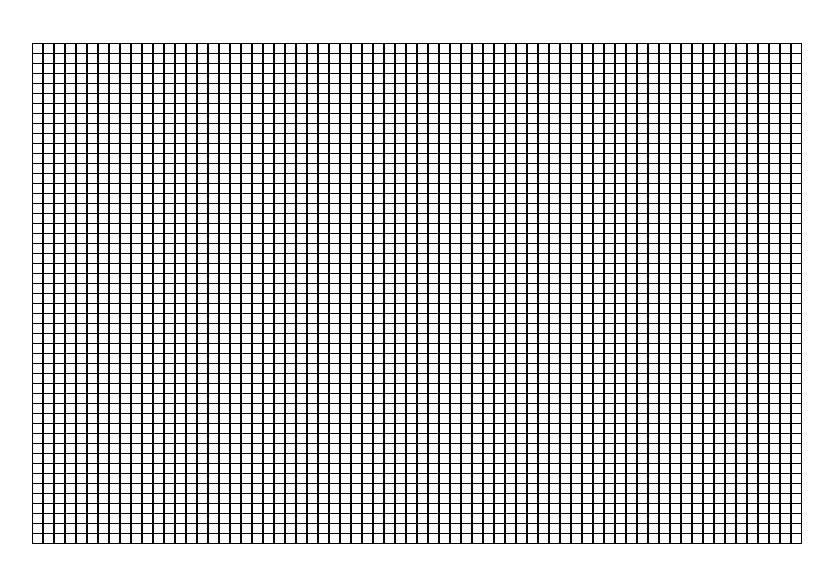
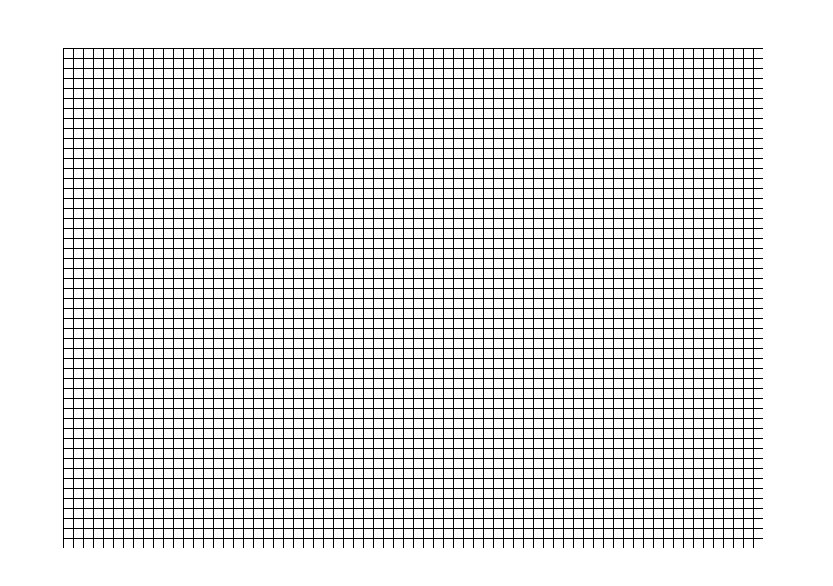
Before and after one commit to hamzicabdulah/game-of-life, a React (Create React App) app: page / in a window 1280 px wide. Shown: the top 586 px of the page, without its empty margins (223-1056 px from the left). Built offline with nearby package versions, Linux system fonts and the light colour scheme.

Commit message:
Added classes to cells and small adjustments to table

```diff
--- a/src/App.css
+++ b/src/App.css
@@ -1,8 +1,6 @@
 .App {
+  width: 709px;
   text-align: center;
   margin: 3em auto 3em;
   padding: 0;
 }
-.Row {
-  margin: -.5em 0;
-}
--- a/src/App.js
+++ b/src/App.js
@@ -10,12 +10,8 @@ class App extends Component {
   render() {
     return (
       <div className="App">
-        {this.state.cellsArr.map((row) =>
-					<div className="Row">
-            {row.map((cell) =>
-              <Cell />
-            )}
-          </div>
+        {this.state.cellsArr.map((cell) =>
+          <Cell number={cell}/>
 				)}
       </div>
     );
@@ -24,14 +20,11 @@ class App extends Component {
 
 function generateArray(columns, rows) {
   let cellsArr = [];
-  for (var row = 1; row <= rows; row++) {
-    cellsArr.push([]);
+  let totalCells = columns * rows;
+
+  for (var cell = 1; cell <= totalCells; cell++) {
+    cellsArr.push(cell);
   }
-  cellsArr.forEach((row) => {
-    for (var col = 1; col <= columns; col++) {
-      row.push(col);
-    }
-  })
   return cellsArr;
 }
 
--- a/src/Cell.css
+++ b/src/Cell.css
@@ -2,5 +2,8 @@
     width: 9px;
     height: 9px;
     display: inline-block;
-    border: solid 1px black;
+    border-left: solid 1px black;
+    border-top: solid 1px black;
+    margin: 0;
+    float: left;
 }
--- a/src/Cell.js
+++ b/src/Cell.js
@@ -4,7 +4,7 @@ import './Cell.css';
 class Cell extends Component {
   render() {
     return (
-      <div className="Cell">
+      <div className={"Cell " + this.props.number}>
       </div>
     );
   }
```
